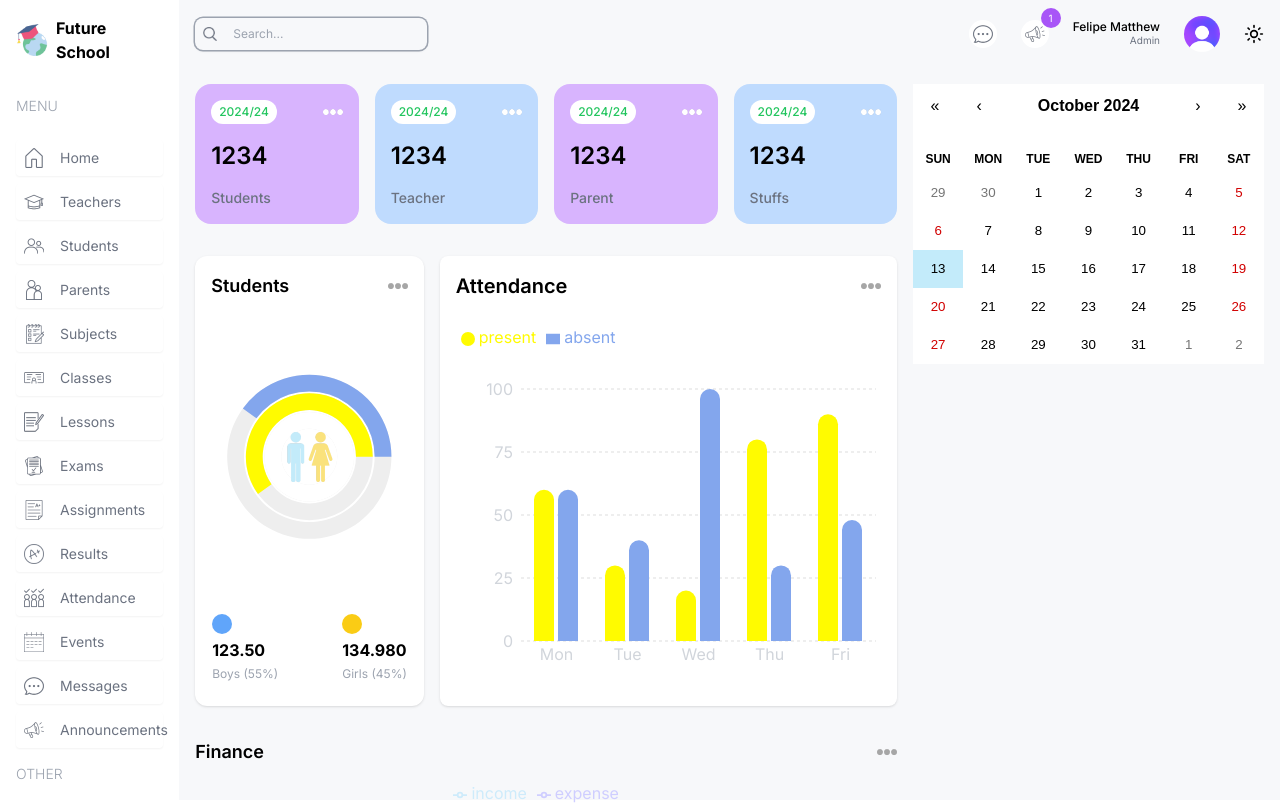
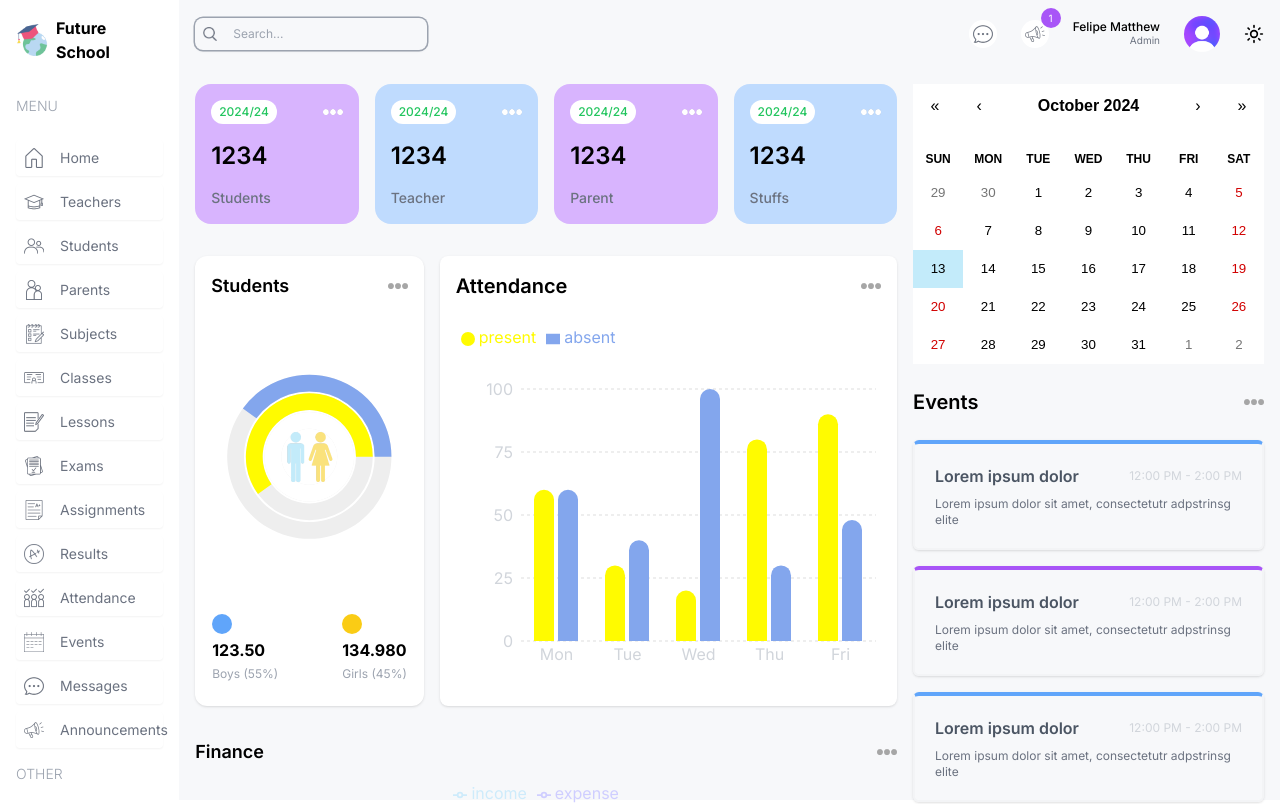
Before and after one commit to FelipeMatthew/school-management, a Next.js app: page /admin in a window 1280 px wide. Shown: the top 804 px of the page. Built offline with nearby package versions, Linux system fonts and the light colour scheme.

Commit message:
feat: events cards

```diff
--- a/src/components/EventCalendar.tsx
+++ b/src/components/EventCalendar.tsx
@@ -1,20 +1,64 @@
-"use client"
+"use client";
 
+import Image from "next/image";
 import { useState } from "react";
 import Calendar from "react-calendar";
-import 'react-calendar/dist/Calendar.css';
+import "react-calendar/dist/Calendar.css";
 
 type ValuePiece = Date | null;
 
 type Value = ValuePiece | [ValuePiece, ValuePiece];
+
+// TODO: REMOVE IT
+const events = [
+  {
+    id: 1,
+    title: "Lorem ipsum dolor",
+    time: "12:00 PM - 2:00 PM",
+    description: "Lorem ipsum dolor sit amet, consectetutr adpstrinsg elite",
+  },
+  {
+    id: 2,
+    title: "Lorem ipsum dolor",
+    time: "12:00 PM - 2:00 PM",
+    description: "Lorem ipsum dolor sit amet, consectetutr adpstrinsg elite",
+  },
+  {
+    id: 3,
+    title: "Lorem ipsum dolor",
+    time: "12:00 PM - 2:00 PM",
+    description: "Lorem ipsum dolor sit amet, consectetutr adpstrinsg elite",
+  },
+  {
+    id: 4,
+    title: "Lorem ipsum dolor",
+    time: "12:00 PM - 2:00 PM",
+    description: "Lorem ipsum dolor sit amet, consectetutr adpstrinsg elite",
+  },
+];
 
 const EventCalendar = () => {
   const [value, onChange] = useState<Value>(new Date());
   return (
     <div>
       <Calendar locale="en-US" onChange={onChange} value={value} />
+      <div className="flex items-center justify-between">
+        <h1 className="text-xl font-semibold my-6">Events</h1>
+        <Image src="/moreDark.png" alt="" height={20} width={20}/>
+      </div>
+      <div className="flex flex-col gap-4">
+        {events.map(event => (
+          <div key={event.id} className="p-5 rounded-md shadow border-2 border-gray-100 border-t-4 odd:border-t-blue-400 even:border-t-purple-500" >
+            <div className="flex items-center justify-between">
+              <h1 className="text-gray-600 font-semibold">{event.title}</h1>
+              <span className="text-gray-300 text-xs">{event.time}</span>
+            </div>
+            <p className="mt-2 text-gray-500 text-xs">{event.description}</p>
+          </div>
+        ))}
+      </div>
     </div>
-  )
-}
+  );
+};
 
-export default EventCalendar
+export default EventCalendar;
```
